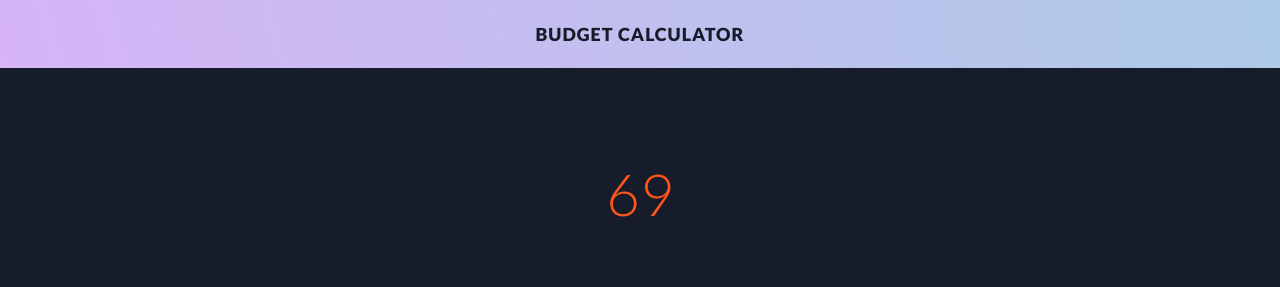
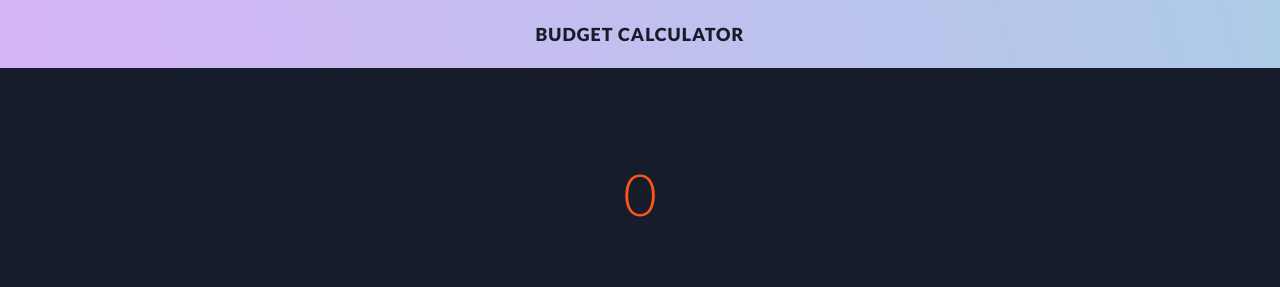
Before and after one commit to IrakliGiorgadze/BudgetCalc-Ang, an Angular app: page / in a window 1280 px wide. Shown: the top 287 px of the page. Built offline with nearby package versions, Linux system fonts and the light colour scheme.

Commit message:
calculate total

```diff
--- a/src/app/main-page/main-page.component.html
+++ b/src/app/main-page/main-page.component.html
@@ -3,7 +3,7 @@
 </div>
 
 <section class="total-budget-section">
-  <h2 class="red">69</h2>
+  <h2 class="red">{{ totalBudget }}</h2>
 </section>
 
 <section class="add-item-section">
@@ -17,4 +17,7 @@
 
 <hr style="margin-top: 0" />
 
-<app-budget-item-list [budgetItems]="budgetItems" (delete)="deleteItem($event)"></app-budget-item-list>
+<app-budget-item-list
+  [budgetItems]="budgetItems"
+  (delete)="deleteItem($event)"
+></app-budget-item-list>
--- a/src/app/main-page/main-page.component.ts
+++ b/src/app/main-page/main-page.component.ts
@@ -9,6 +9,7 @@
 export class MainPageComponent implements OnInit {
 
   budgetItems: BudgetItem[] = new Array<BudgetItem>();
+  totalBudget: number = 0;
 
   constructor() { }
 
@@ -17,11 +18,13 @@
 
   addItem(newItem: BudgetItem) {
     this.budgetItems.push(newItem);
+    this.totalBudget += newItem.amount;
   }
 
   deleteItem(item: BudgetItem) {
     let index = this.budgetItems.indexOf(item);
     this.budgetItems.splice(index, 1);
+    this.totalBudget -= item.amount;
   }
 
 }
```
